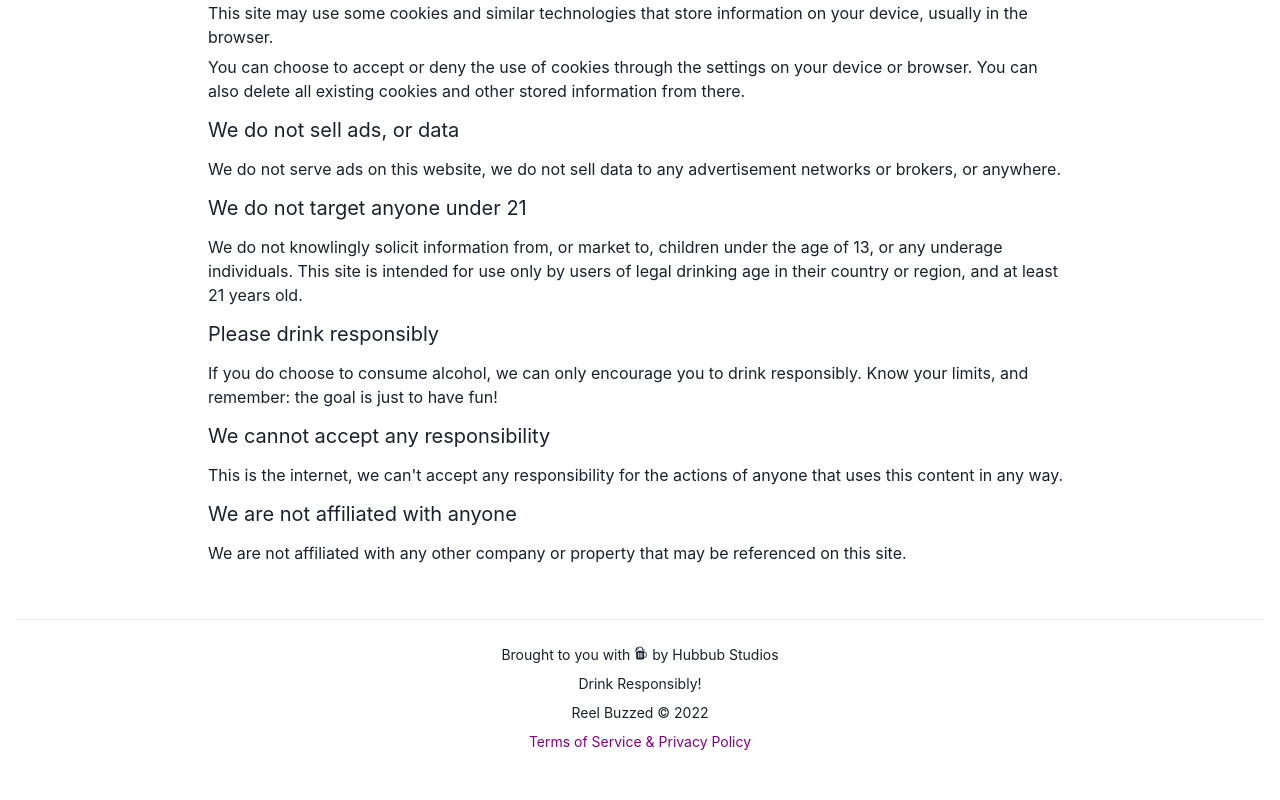
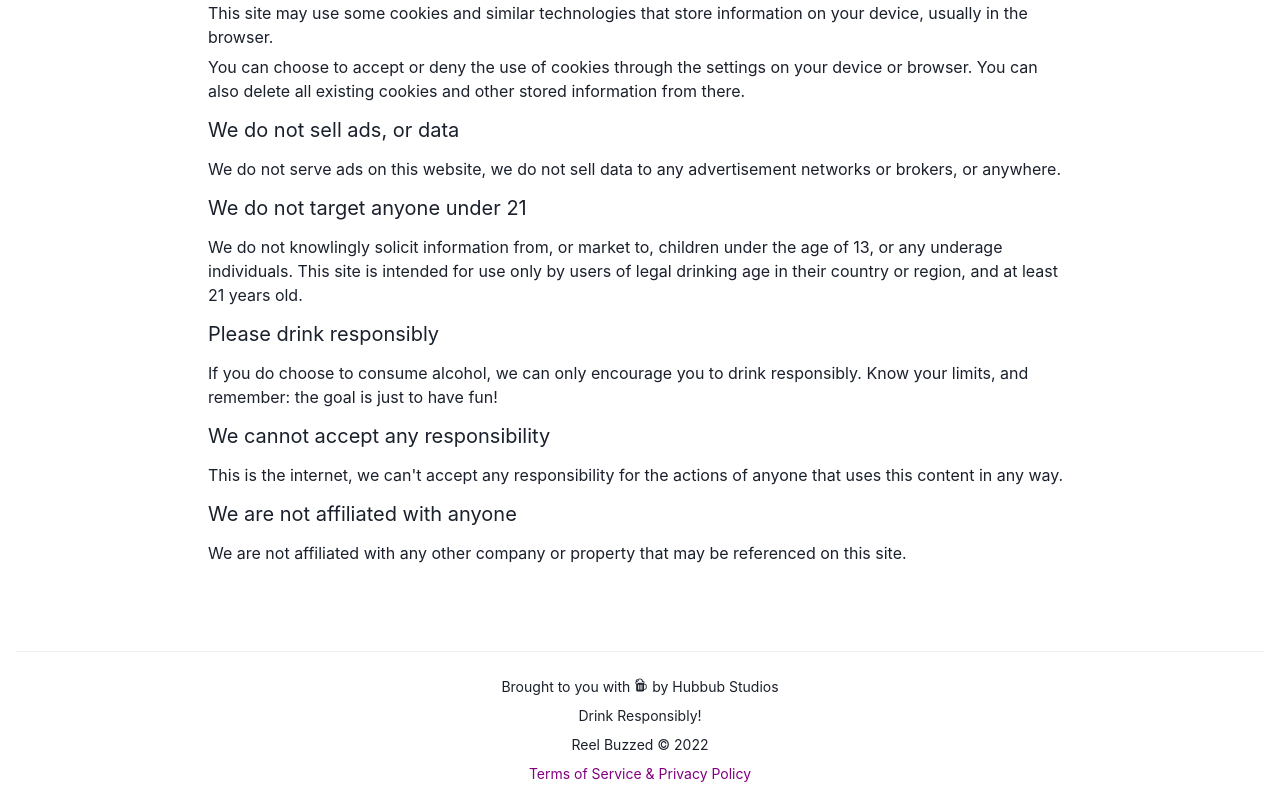
Before and after one commit to trm313/reelbuzzed-v2, a Next.js app: page /user-agreements in a window 1280 px wide. Shown: the part 522-1322 px from the top of the page. Before the commit the page ends 1290 px from the top, so only its background shows below. Built offline with nearby package versions, Linux system fonts and the light colour scheme.

Commit message:
Footer top margin

```diff
--- a/components/Layout/Footer.js
+++ b/components/Layout/Footer.js
@@ -5,7 +5,7 @@ import { IoBeer } from "react-icons/io5";
 
 const Footer = () => {
   return (
-    <Flex direction='column'>
+    <Flex direction='column' mt={8}>
       <Divider />
       <Flex direction='column' alignItems='center' mt={4}>
         <Text fontSize='sm' mt={2}>
```
